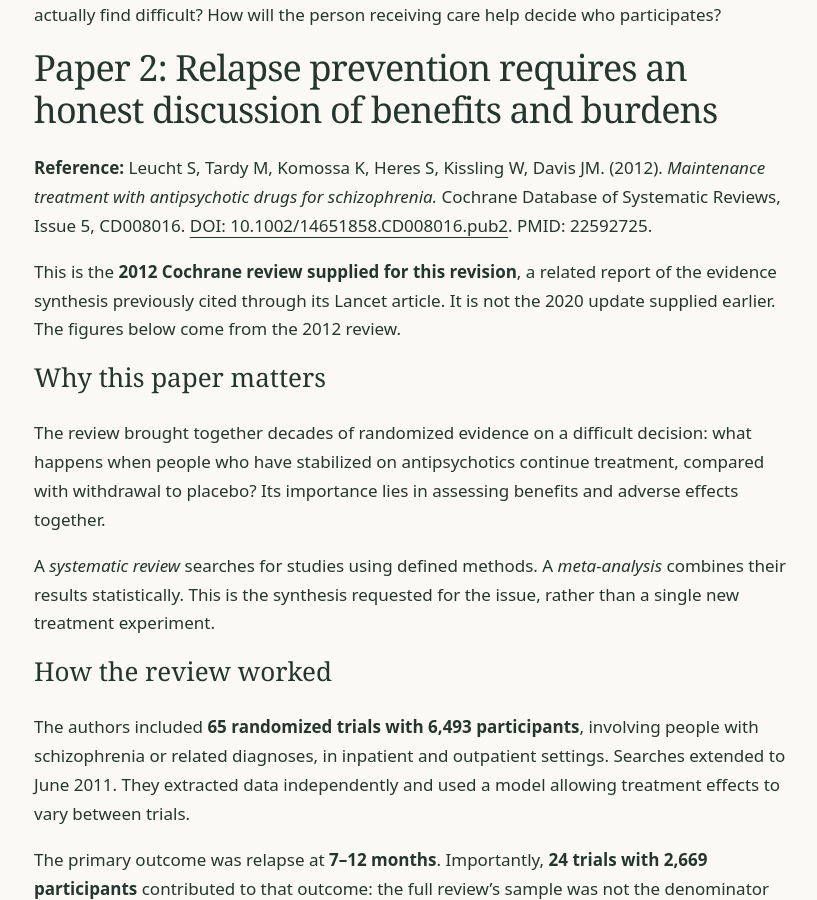
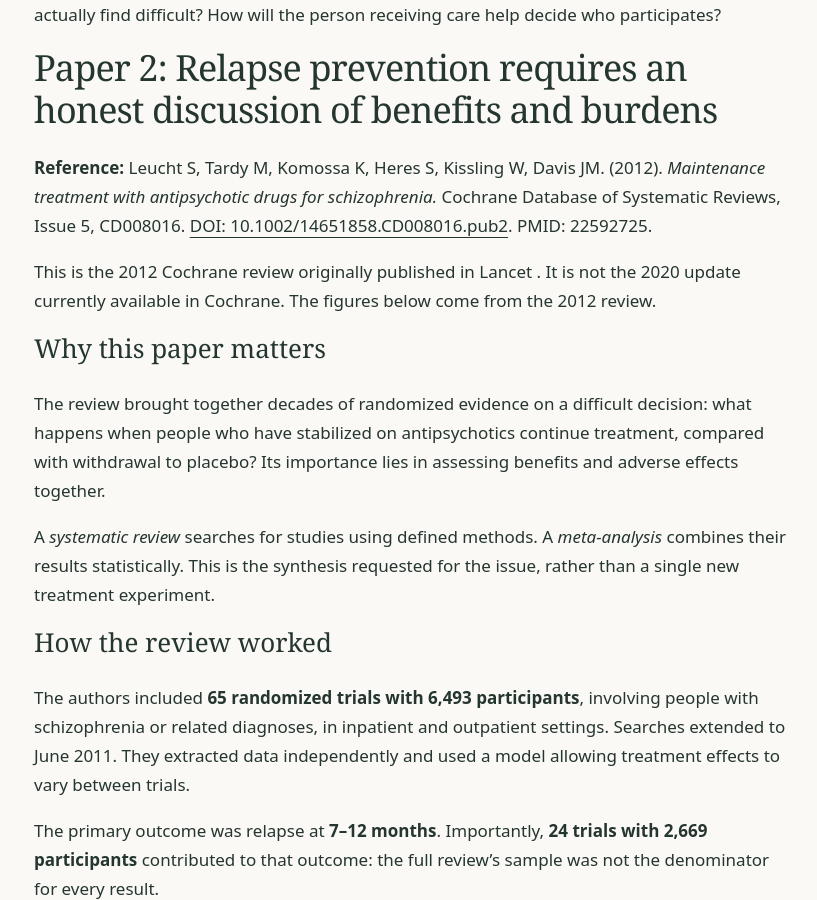
Before and after one commit to ejulianbravo/psychiatry-newsletters, a Jekyll site: the page built from _posts/2026-11-12-family-support-medication-and-recovery.md, in a window 1280 px wide and 900 px high, scrolled down 2471 px. Shown: the whole window, without its empty margins (226-1043 px from the left). Built offline with Jekyll 4.4.1, drawn with Linux system fonts in a browser that asks for light colours.

Commit message:
Update 2026-11-12-family-support-medication-and-recovery.md

```diff
--- a/_posts/2026-11-12-family-support-medication-and-recovery.md
+++ b/_posts/2026-11-12-family-support-medication-and-recovery.md
@@ -56,7 +56,7 @@ Our editorial reading is that families should be offered practical help rather t
 
 **Reference:** Leucht S, Tardy M, Komossa K, Heres S, Kissling W, Davis JM. (2012). *Maintenance treatment with antipsychotic drugs for schizophrenia.* Cochrane Database of Systematic Reviews, Issue 5, CD008016. [DOI: 10.1002/14651858.CD008016.pub2](https://doi.org/10.1002/14651858.CD008016.pub2). PMID: 22592725.
 
-This is the **2012 Cochrane review supplied for this revision**, a related report of the evidence synthesis previously cited through its Lancet article. It is not the 2020 update supplied earlier. The figures below come from the 2012 review.
+This is the 2012 Cochrane review originally published in Lancet . It is not the 2020 update currently available in Cochrane. The figures below come from the 2012 review.
 
 ### Why this paper matters
 
```
